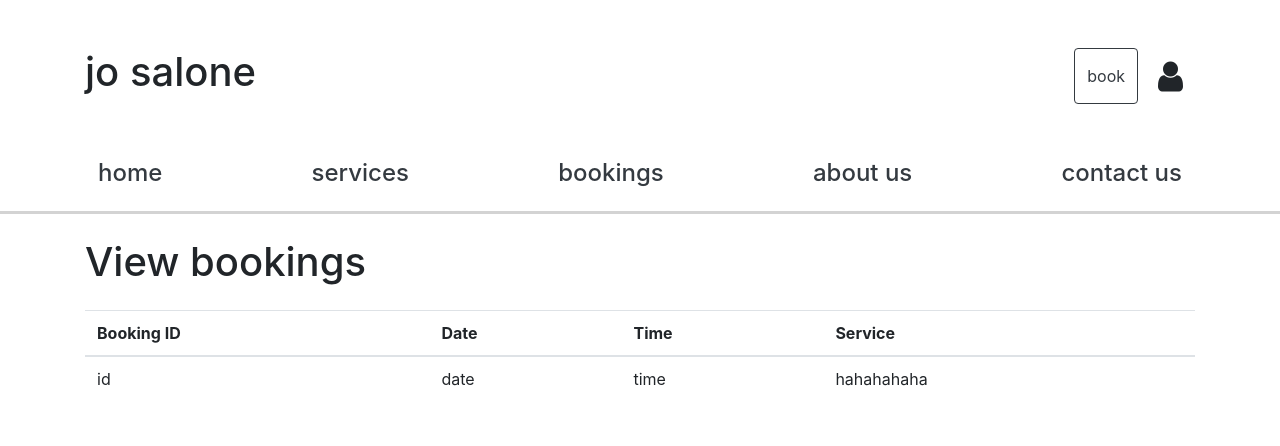
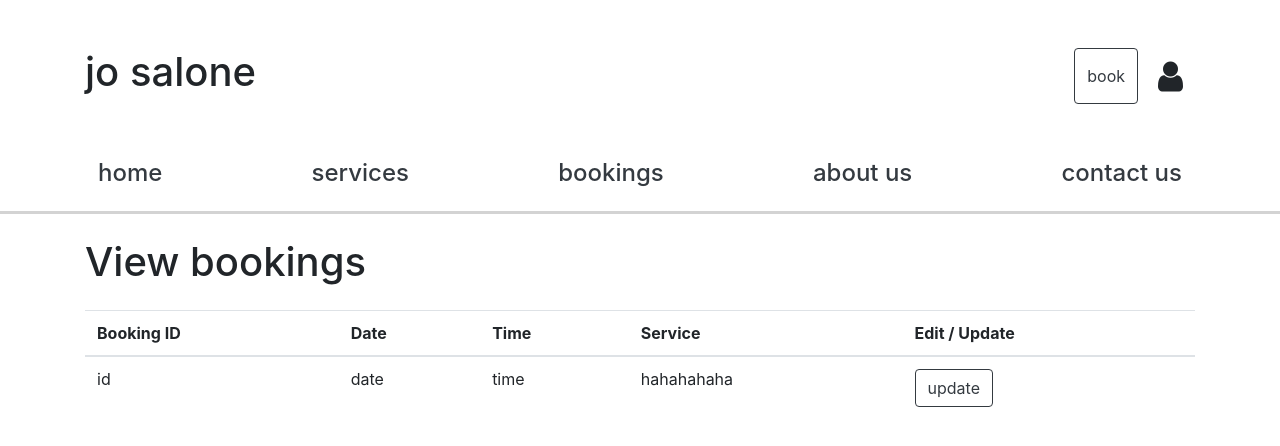
Before and after one commit to potatojoooooo/awad, a Laravel app: page /displayBooking in a window 1280 px wide. Shown: the top 446 px of the page. Run offline with Laravel 9, Linux system fonts and the light colour scheme.

Commit message:
inserted update to view bookings

```diff
--- a/resources/views/booking/displayBooking.blade.php
+++ b/resources/views/booking/displayBooking.blade.php
@@ -23,6 +23,7 @@
                             <th>Date</th>
                             <th>Time</th>
                             <th>Service</th>
+                            <th>Edit / Update</th>
                         </tr>
                     </thead>
                     <tbody>
@@ -31,6 +32,7 @@
                             <td>date</td>
                             <td>time</td>
                             <td>hahahahaha</td>
+                            <td><button type="button" class="btn btn-outline-dark mr-2">update</button></td>
                         </tr>
                     </tbody>
                 </table>
```
